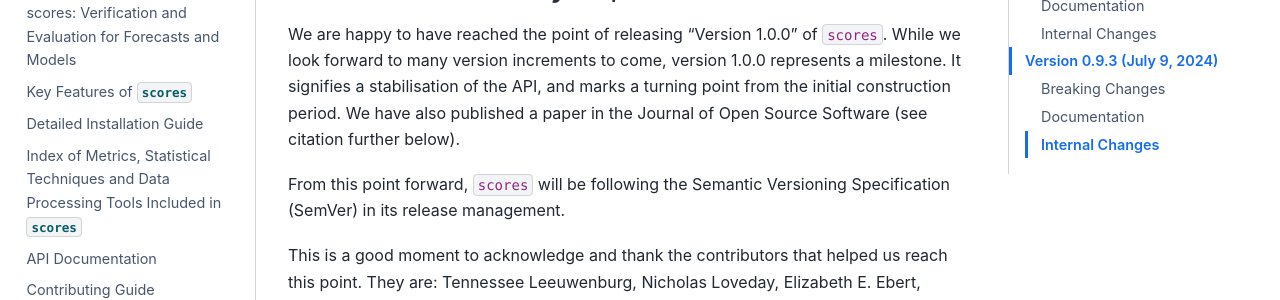
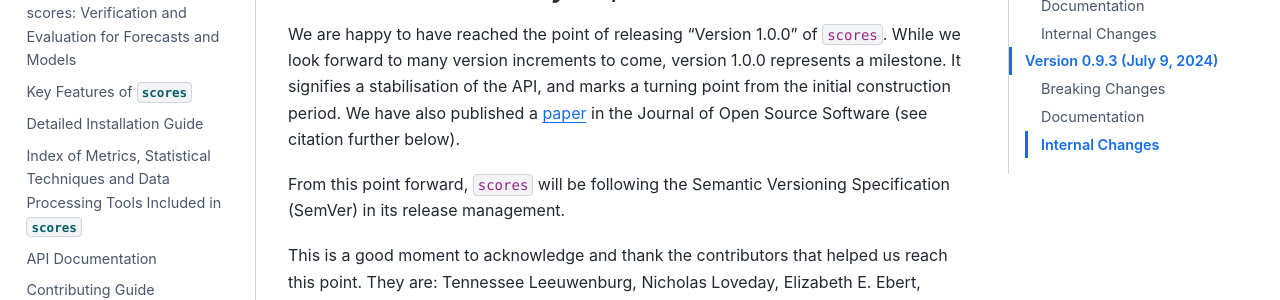
Before and after one commit to nci/scores, a Sphinx documentation site: the page built from docs/release_notes.md, in a window 1280 px wide and 900 px high. Shown: the part 195-495 px from the top of the window. Built offline with Sphinx 7.4.7 and the Sphinx Book theme 1.1.4, drawn with Linux system fonts in a browser that asks for light colours; pages that are not in the unit, such as notebooks, are missing from menus; part of the change alters nothing that is shown.

```diff
--- a/docs/release_notes.md
+++ b/docs/release_notes.md
@@ -2,7 +2,7 @@
 
 ## Version 1.0.0 (July 10, 2024)
 
-We are happy to have reached the point of releasing “Version 1.0.0” of `scores`. While we look forward to many version increments to come, version 1.0.0 represents a milestone. It signifies a stabilisation of the API, and marks a turning point from the initial construction period. We have also published a paper in the Journal of Open Source Software (see citation further below).
+We are happy to have reached the point of releasing “Version 1.0.0” of `scores`. While we look forward to many version increments to come, version 1.0.0 represents a milestone. It signifies a stabilisation of the API, and marks a turning point from the initial construction period. We have also published a [paper](https://doi.org/10.21105/joss.06889) in the Journal of Open Source Software (see citation further below).
 
 From this point forward, `scores` will be following the Semantic Versioning Specification (SemVer) in its release management.
 
```
